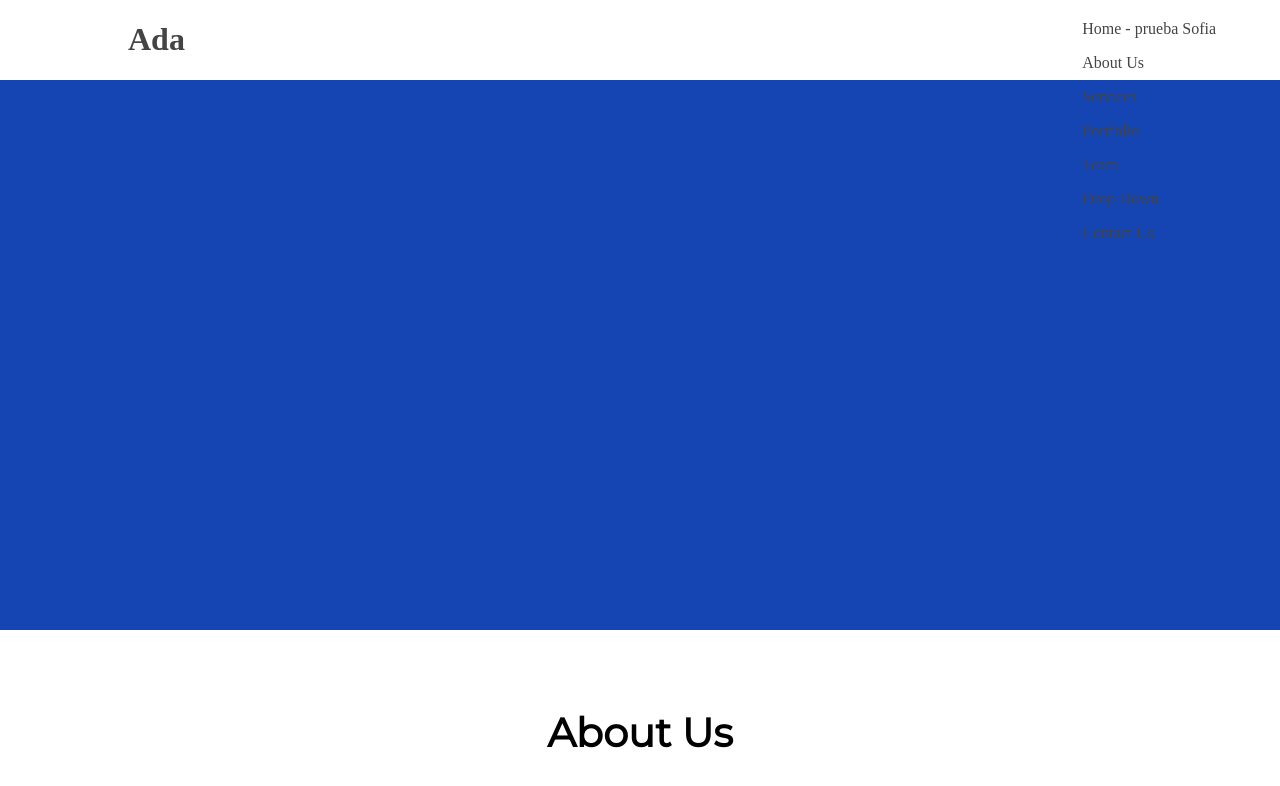
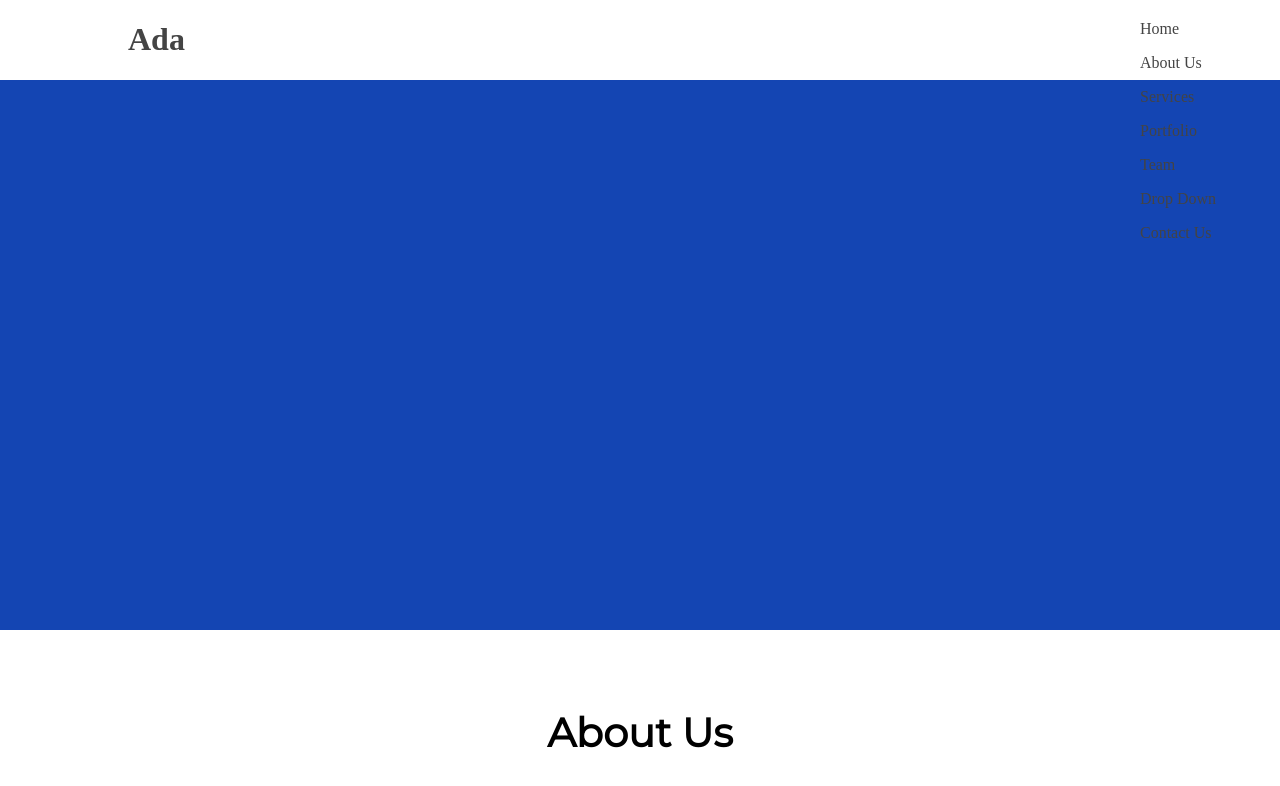
Before and after one commit to ManuelaBarbera/TP_001, a plain HTML site: page 1/Index.html in a window 1280 px wide. Shown: the top 786 px of the page. Drawn offline with Linux system fonts and the light colour scheme.

Commit message:
agregue font awesome a html

```diff
--- a/1/Index.html
+++ b/1/Index.html
@@ -6,14 +6,14 @@
     <meta http-equiv="X-UA-Compatible" content="ie=edge">
     <title>Trabajo_Práctico_001</title>
     <link rel="stylesheet" type="text/css" href="style.css">
-
+    <script src="https://kit.fontawesome.com/4c52062845.js" crossorigin="anonymous"></script>
 </head>
 <body>
 
 <div class="header">
         <H1>Ada</h1>
     <div class="menu">
-        <p>Home - prueba Sofia</p>
+        <p>Home</p>
         <p>About Us</p>
         <p>Services</p>
         <p>Portfolio</p>
```
